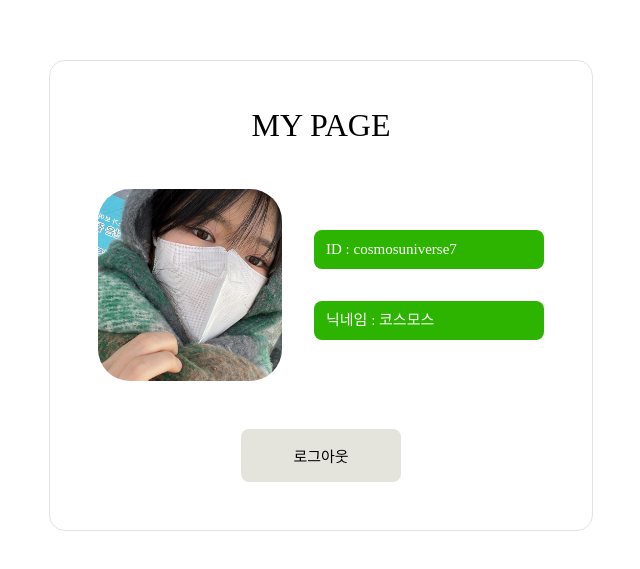
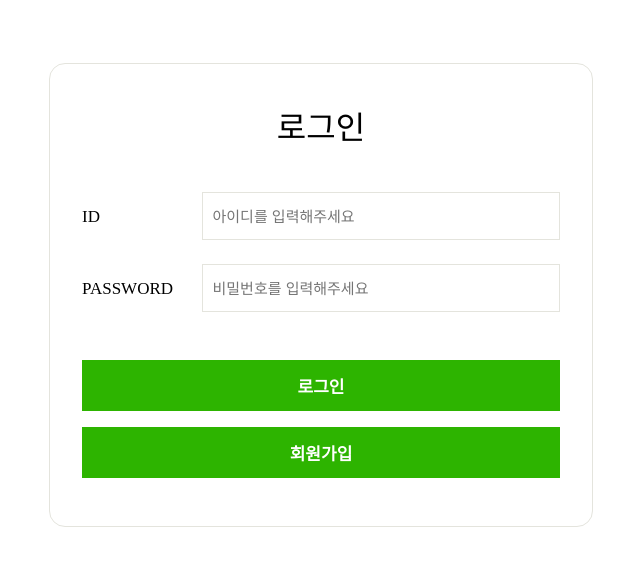
Before and after one commit to DO-SOPT-WEB/SeoJinYoon, a React (Vite) app in the folder week4/SignupLogin/: page /login in a window 1280 px wide. Shown: the part 105-674 px from the top of the page, without its empty margins (319-959 px from the left). Built offline with nearby package versions, Linux system fonts and the light colour scheme; a web font is replaced by a local one.

Commit message:
feat: 라우팅 경로 설정

```diff
--- a/week4/SignupLogin/src/App.jsx
+++ b/week4/SignupLogin/src/App.jsx
@@ -1,24 +1,17 @@
 import React from 'react';
+import { BrowserRouter, Routes, Route } from 'react-router-dom';
 import styled, { ThemeProvider } from 'styled-components';
-import GlobalStyle from './style/GlobalStyle';
-import theme from './style/theme';
 
-import ContentWrapper from './components/Layout/ContentWrapper';
-import Login from './components/Login';
-import Signup from './components/Signup';
-import MyPage from './components/MyPage';
-
+import GlobalStyle from './styles/GlobalStyle';
+import theme from './styles/theme';
+import Router from './components/Router';
 
 function App() {
   return (
-    <>
       <ThemeProvider theme={theme}>
         <GlobalStyle />
-          {/* <Login /> */}
-          {/* <Signup /> */}
-          <MyPage />
+        <Router />
       </ThemeProvider>
-    </>
   );
 }
 
--- a/week4/SignupLogin/src/components/MyPage.jsx
+++ b/week4/SignupLogin/src/components/Pages/MyPage.jsx
@@ -1,7 +1,7 @@
 import React from 'react';
 import styled from 'styled-components';
 
-import ContentWrapper from './Layout/ContentWrapper';
+import ContentWrapper from '../Layout/ContentWrapper';
 
 const MyPage = (props) => {
   return (
--- a/week4/SignupLogin/src/components/Signup.jsx
+++ b/week4/SignupLogin/src/components/Pages/Signup.jsx
@@ -1,10 +1,10 @@
 import React from 'react';
 import styled from 'styled-components';
 
-import ContentWrapper from './Layout/ContentWrapper';
-import InputWrapper from './Layout/InputWrapper';
-import BtnWrapper from './Layout/BtnWrapper';
-import Input from './UI/Input';
+import ContentWrapper from '../Layout/ContentWrapper';
+import InputWrapper from '../Layout/InputWrapper';
+import BtnWrapper from '../Layout/BtnWrapper';
+import Input from '../UI/Input';
 
 const Signup = () => {
   const Signup_LABEL = ['ID', '비밀번호', '비밀번호 확인', '닉네임'];
@@ -24,7 +24,7 @@ const Signup = () => {
       </InputWrapper>
 
       <BtnWrapper>
-        <SignupBtn type="button">회원가입</SignupBtn>
+        <SignupBtn type="submit">회원가입</SignupBtn>
       </BtnWrapper>
     </ContentWrapper>
   );
--- /dev/null
+++ b/week4/SignupLogin/src/components/Router.jsx
@@ -0,0 +1,19 @@
+import { BrowserRouter, Routes, Route } from 'react-router-dom';
+
+import Login from './Pages/Login';
+import Signup from './Pages/Signup';
+import MyPage from './Pages/MyPage';
+
+const Router = () => {
+  return (
+    <BrowserRouter>
+      <Routes>
+        <Route path="/login" element={<Login />} />
+        <Route path="/signup" element={<Signup />} />
+        <Route path="/mypage/:userId" element={<MyPage />} />
+      </Routes>
+    </BrowserRouter>
+  );
+};
+
+export default Router;
```
Also changed, not shown: week4/SignupLogin/src/components/Pages/Login.jsx (renamed from week4/SignupLogin/src/components/Login.jsx, +4 -4 lines), week4/SignupLogin/src/styles/GlobalStyle.js (renamed from week4/SignupLogin/src/style/GlobalStyle.js), week4/SignupLogin/src/styles/theme.js (renamed from week4/SignupLogin/src/style/theme.js), 1 other file (tests, documents, lock files or other folders).
